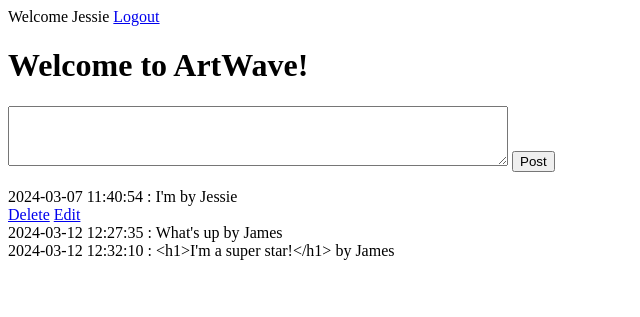
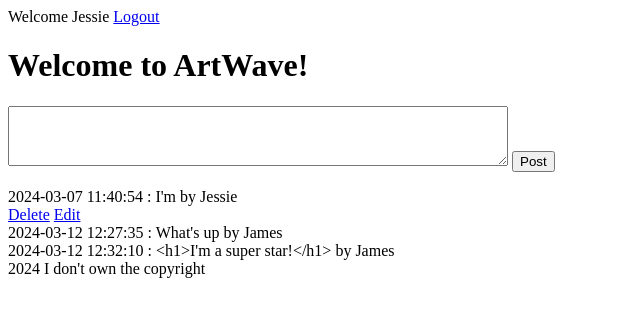
Before and after one commit to Draftsquare/Art-Social-Media-Platform-Project, a PHP site: page /index.php in a window 1280 px wide. Shown: the top 317 px of the page, without its empty margins (0-640 px from the left). Run offline with PHP 8.4, Linux system fonts and the light colour scheme; a user stored in the database is signed in; data comes from the database, SQL or seed files in the repository.

Commit message:
Added extra code.

```diff
--- a/index.php
+++ b/index.php
@@ -5,6 +5,11 @@
     // 3. Use the returned data from the database
     // 4. Release the return data
     // 5. Close the database connection
+    define("SITE_CC", "I don't own the copyright");
+
+    function formatFooterText($year, $copyright){
+        return $year . " " . $copyright;
+    }
 
     $databaseConnection = mysqli_connect( "localhost", "root", "", "ArtWave" );
     /* This is responsible for storing all errors */
@@ -21,7 +26,7 @@
         exit();
     } else {
     ?>
-        Welcome <?php echo( $_SESSION['username'] ); ?>
+        Welcome <?php echo( $_SESSION['nickname'] ); ?>
         <a href="logout.php">Logout</a>
     <?php
         $userId = $_SESSION['userId'];
@@ -140,6 +145,8 @@
     $allPosts = mysqli_query($databaseConnection, $sql);
 
     while ( $currentPost = mysqli_fetch_assoc( $allPosts ) ) {
+        // var_dump($currentPost);
+        // exit();
 
     ?>
     <article>
@@ -177,6 +184,9 @@
     </form>
     <?php } ?>
     <?php } ?>
+    <footer>
+    <?php echo( formatFooterText("2024" , SITE_CC)); ?>
+    </footer>
 </body>
 </html>
 
@@ -185,4 +195,5 @@
     if( $databaseConnection ) {
         mysqli_close( $databaseConnection );
     }
+
 ?>
```
Also changed, not shown: ERRORS.txt (deleted, +0 -9 lines).
